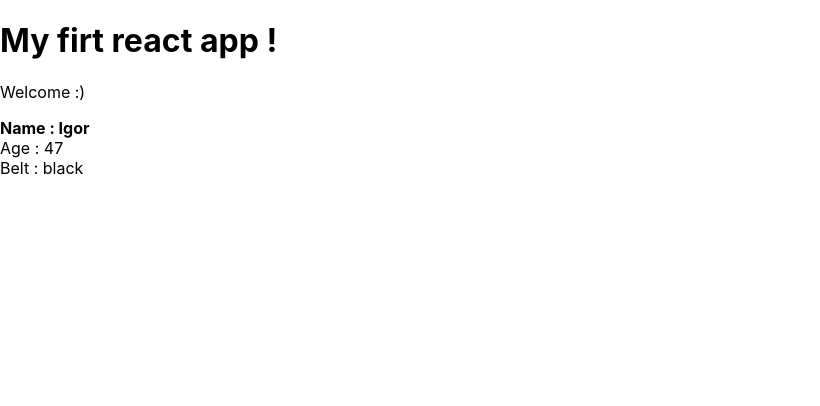
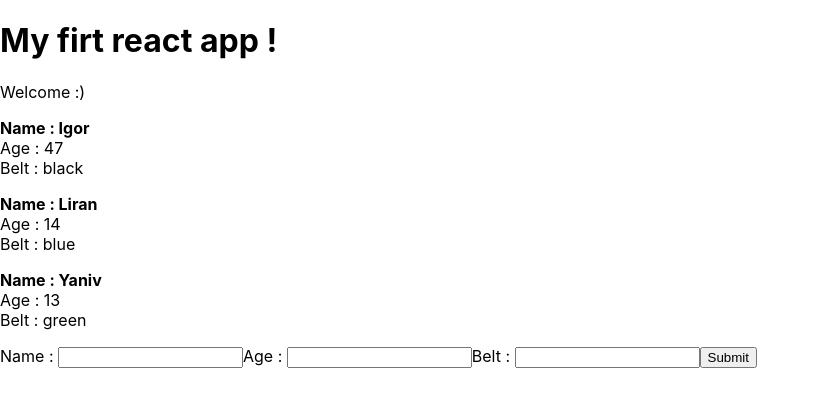
Before and after one commit to birkanigor/react-course, a React (Create React App) app in the folder my-app/: page / in a window 1280 px wide. Shown: the top 406 px of the page, without its empty margins (0-820 px from the left). Built offline with nearby package versions, Linux system fonts and the light colour scheme.

Commit message:
lesson-18

```diff
--- /dev/null
+++ b/my-app/src/AddNinja.js
@@ -0,0 +1,35 @@
+import React , { Component} from 'react'
+
+class AddNinja extends Component{
+    state={
+        name :null,
+        age : null,
+        belt : null
+    }
+    handleChange=(e)=>{
+        this.setState({
+            [e.target.id]:e.target.value
+        });
+    }
+    handleSublmit=(e)=>{
+        e.preventDefault();
+        this.props.addNinja(this.state);
+    }
+    render(){
+        return(
+            <div>
+                <form onSubmit={this.handleSublmit}>
+                    <label htmlFor="name">Name : </label>
+                    <input type="text" id="name" onChange={this.handleChange} />
+                    <label htmlFor="age">Age : </label>
+                    <input type="text" id="age" onChange={this.handleChange} />
+                    <label htmlFor="belt">Belt : </label>
+                    <input type="text" id="belt" onChange={this.handleChange} />
+                    <button>Submit</button>
+                </form>
+            </div>
+        )
+    }
+}
+
+export default AddNinja
--- a/my-app/src/App.js
+++ b/my-app/src/App.js
@@ -1,5 +1,6 @@
 import React, { Component } from 'react';
 import Ninjas from './Ninjas';
+import AddNinja from './AddNinja'
 
 class App extends Component {
   state={
@@ -9,12 +10,22 @@
       {name : 'Yaniv' , age: 13, belt :'green' , id : 3}
     ]
   }
+
+  addNinja=(ninja)=>{
+    ninja.id = Math.random();
+    let newNinjas = [...this.state.ninjas, ninja]
+    this.setState({
+      ninjas:newNinjas
+    })
+  }
+
   render() {
     return (
       <div className="App">
           <h1>My firt react app !</h1>
           <p>Welcome :)</p>
           <Ninjas ninjas={this.state.ninjas}/>
+          <AddNinja addNinja={this.addNinja}></AddNinja>
       </div>
     );
   }
--- a/my-app/src/Ninjas.js
+++ b/my-app/src/Ninjas.js
@@ -2,7 +2,7 @@
 
 const Ninjas =({ ninjas }) => {
     const ninjaList = ninjas.map(ninja => {
-        return ninja.age>20 ?(
+        return ninja.age>2 ?(
             <div className="ninja" key={ninja.id}>
                 <div><b>Name : {ninja.name}</b></div>
                 <div>Age : {ninja.age}</div>
```
